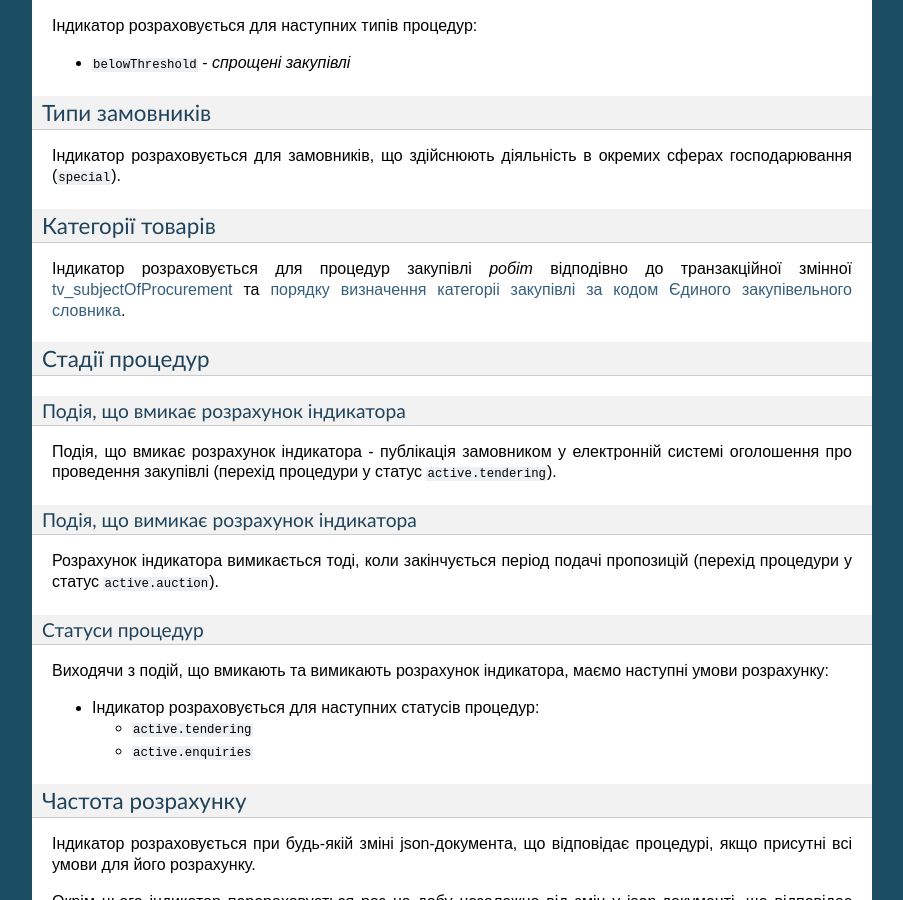
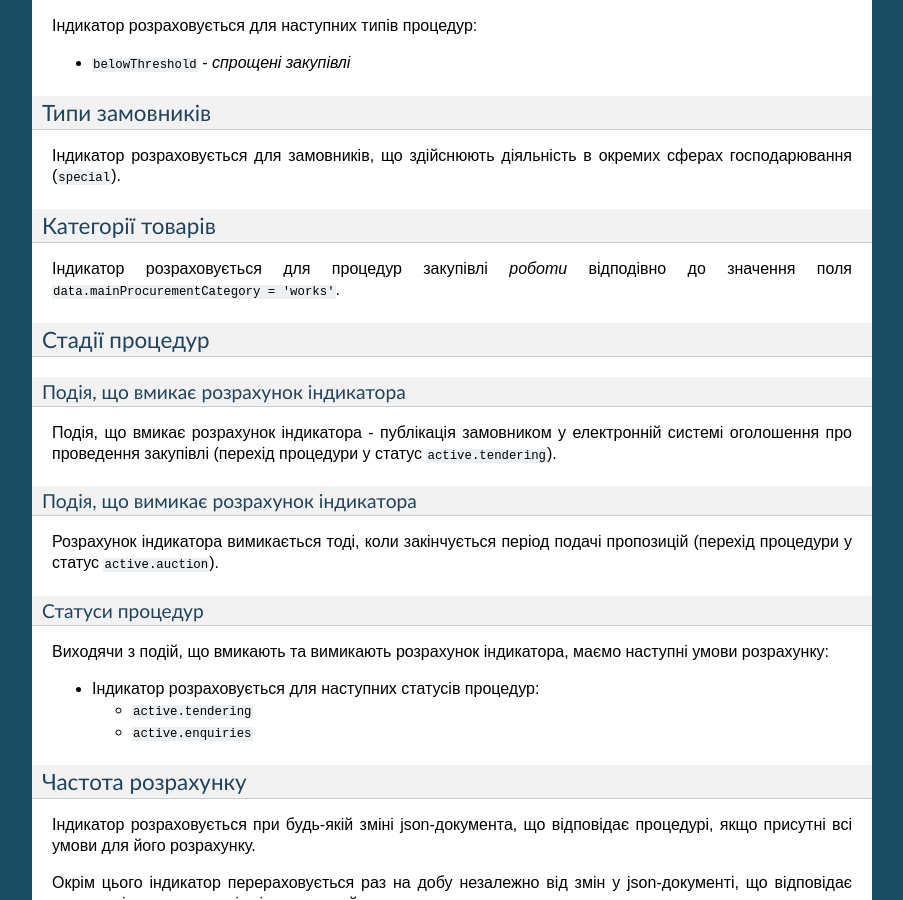
Before and after one commit to dbolshev/indicators-docs, a Sphinx documentation site: the page built from docs/RISK-2-6-1.rst, in a window 1280 px wide and 900 px high, scrolled down 875 px. Shown: the whole window, without its empty margins (198-1101 px from the left). Built offline with Sphinx 7.4.7, drawn with Linux system fonts in a browser that asks for light colours.

Commit message:
Update RISK-2-6-1.rst

```diff
--- a/docs/RISK-2-6-1.rst
+++ b/docs/RISK-2-6-1.rst
@@ -56,7 +56,7 @@ RISK-2-6-1. Уникнення Замовником у окремих сфера
 Категорії товарів
 =================
 
-Індикатор розраховується для процедур закупівлі *робіт* відподівно до транзакційної змінної :ref:`tv_subjectOfProcurement` та :ref:`порядку визначення категоріі закупівлі за кодом Єдиного закупівельного словника<gsw_formula>`.
+Індикатор розраховується для процедур закупівлі *роботи* відподівно до значення поля ``data.mainProcurementCategory = 'works'``.
 
 
 Стадії процедур
```
